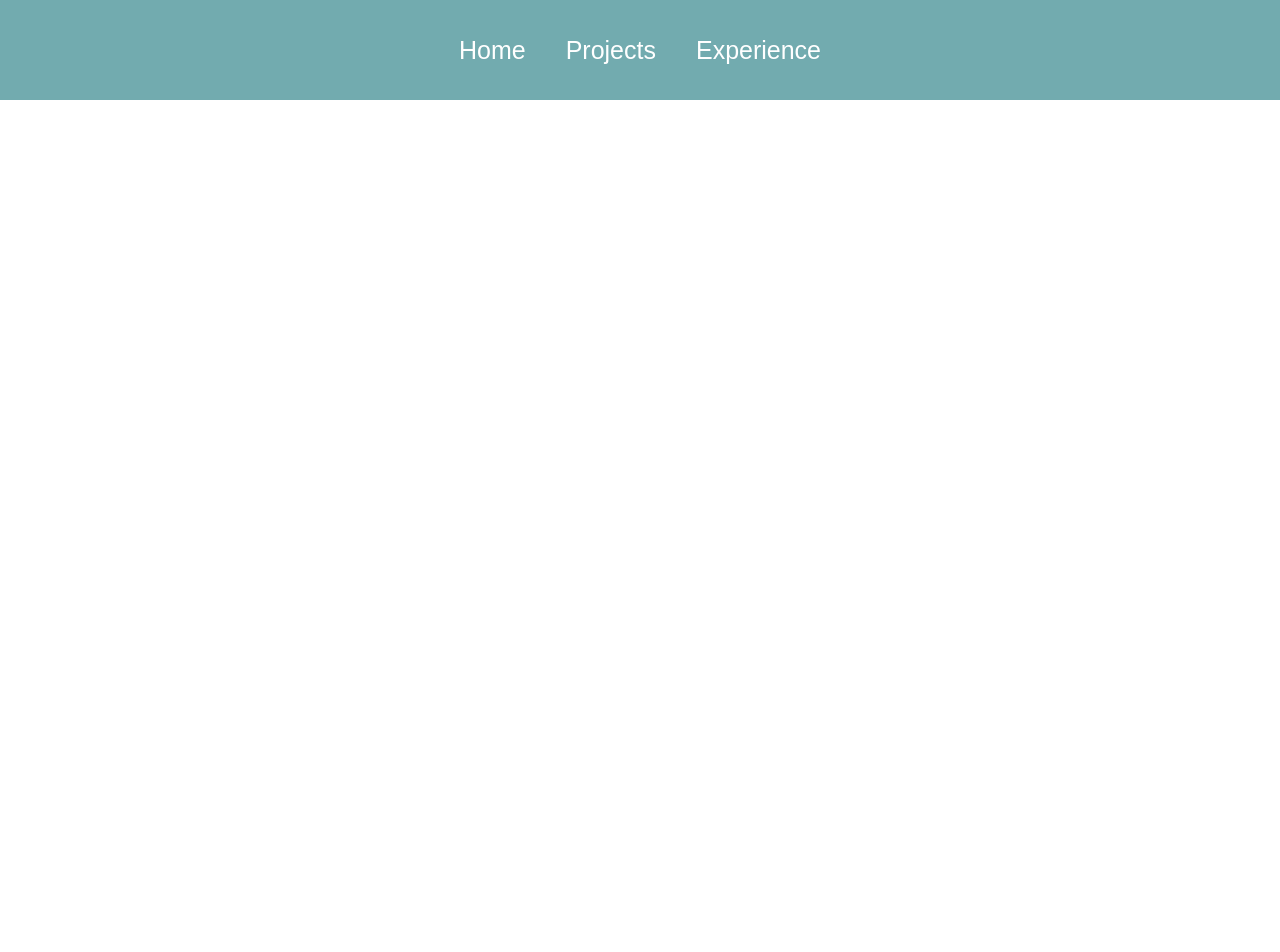
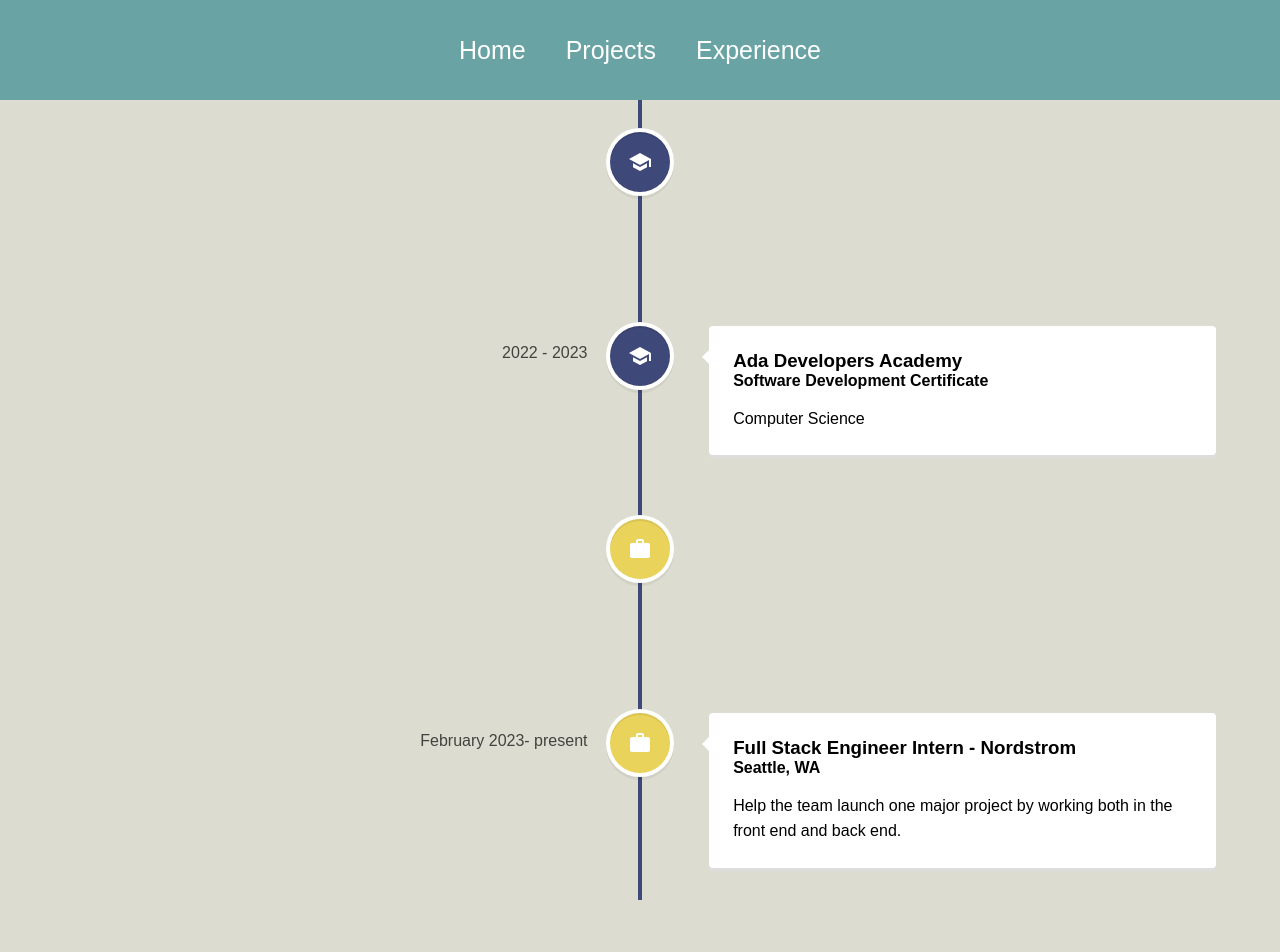
Before and after one commit to Tatianaob/portfolio, a React (Create React App) app: page /experience in a window 1280 px wide. Shown: the top 952 px of the page. Before the commit the page ends 800 px from the top, so only its background shows below. Built offline with nearby package versions, Linux system fonts and the light colour scheme.

Commit message:
Add experience

```diff
--- a/src/App.css
+++ b/src/App.css
@@ -4,7 +4,7 @@
   display: flex;
   flex-direction: column;
   font-family:Arial, Arial, Helvetica, sans-serif;
-  background-color: #f0f0f0;
+  background-color: #dcdcd0;
 }
 
 /* remove padding and margin */
--- a/src/App.js
+++ b/src/App.js
@@ -4,7 +4,7 @@ import Home from "./pages/Home";
 import Experience from './pages/Experience';
 import Projects from './pages/Projects';
 import Navbar from "./components/Navbar";
-
+import Footer from "./components/Footer";
 
 
 function App() {
@@ -14,9 +14,10 @@ function App() {
         <Navbar/>
         <Routes>
           <Route path="/" element={<Home />} />
-          <Route path="/" element={<Projects />} />
-          <Route path="/" element={<Experience />} />
+          <Route path="/projects" element={<Projects />} />
+          <Route path="/experience" element={<Experience />} />
         </Routes>
+        <Footer/>
       </Router>
     </div>
   );
--- /dev/null
+++ b/src/components/Footer.js
@@ -0,0 +1,21 @@
+import React from 'react';
+import InstagramIcon from "@material-ui/icons/Instagram";
+import Twitter from '@material-ui/icons/Twitter';
+import LinkedInIcon from "@material-ui/icons/LinkedIn";
+import EmailIcon from "@material-ui/icons/Email";
+import "../styles/Footer.css";
+
+function Footer() {
+  return (
+    <div className='footer'>
+        <div className='socialMedia'>
+            <InstagramIcon/>
+            <Twitter/>
+            <LinkedInIcon/>
+            <EmailIcon/>
+        </div>
+        <p> &copy; 2023 tatianatech.com</p></div>
+  )
+}
+
+export default Footer
--- a/src/components/Navbar.js
+++ b/src/components/Navbar.js
@@ -1,10 +1,16 @@
-import React, { useState } from "react";
-import { Link } from "react-router-dom";
+import React, { useState, useEffect } from "react";
+import { Link, useLocation } from "react-router-dom";
 import "../styles/Navbar.css";
 import ReorderIcon from "@material-ui/icons/Reorder";
 
 function Navbar() {
   const [expandNavbar, setExpandNavbar] = useState(false);
+
+  const location = useLocation();
+
+  useEffect(() => {
+    setExpandNavbar(false)
+  }, [location]);
 
   return (
     <div className="navbar" id={expandNavbar ? "open" : "close"}>
--- a/src/pages/Experience.js
+++ b/src/pages/Experience.js
@@ -1,7 +1,81 @@
-import React from 'react'
+import React from "react";
+import {
+  VerticalTimeline,
+  VerticalTimelineElement,
+} from "react-vertical-timeline-component";
+import "react-vertical-timeline-component/style.min.css";
+import SchoolIcon from "@material-ui/icons/School";
+import WorkIcon from "@material-ui/icons/Work";
 
-export default function Experience() {
+function Experience() {
   return (
-    <div>Experience</div>
-  )
+    <div className="experience">
+      <VerticalTimeline lineColor="#3e497a">
+        <VerticalTimelineElement
+          className="vertical-timeline-element--education"
+          date="2018 - 2020"
+          iconStyle={{ background: "#3e497a", color: "#fff" }}
+          icon={<SchoolIcon />}
+        >
+          <h3 className="vertical-timeline-element-title">
+            University of Arkansas, Fayetteville, AR.
+          </h3>
+          <h4 className="vertical-timeline-element-subtitle">
+            Bachelor's Degree
+          </h4>
+          <p>  Modern Languages </p>
+        </VerticalTimelineElement>
+        <VerticalTimelineElement
+          className="vertical-timeline-element--education"
+          date="2022 - 2023"
+          iconStyle={{ background: "#3e497a", color: "#fff" }}
+          icon={<SchoolIcon />}
+        >
+          <h3 className="vertical-timeline-element-title">
+            Ada Developers Academy
+          </h3>
+
+          <h4 className="vertical-timeline-element-subtitle">
+            Software Development Certificate
+          </h4>
+
+          <p> Computer Science</p>
+        </VerticalTimelineElement>
+        <VerticalTimelineElement
+          className="vertical-timeline-element--work"
+          date="2018 - 2020"
+          iconStyle={{ background: "#e9d35b", color: "#fff" }}
+          icon={<WorkIcon />}
+        >
+          <h3 className="vertical-timeline-element-title">
+            Spanish Tutor - Private Tutor
+          </h3>
+          <h4 className="vertical-timeline-element-subtitle">
+            Seattle, WA
+          </h4>
+          <p>Provide Spanish lessons and care for individuals</p>
+        </VerticalTimelineElement>
+
+        <VerticalTimelineElement
+          className="vertical-timeline-element--work"
+          date="February 2023- present"
+          iconStyle={{ background: "#e9d35b", color: "#fff" }}
+          icon={<WorkIcon />}
+        >
+          <h3 className="vertical-timeline-element-title">
+            Full Stack Engineer Intern - Nordstrom
+          </h3>
+          <h4 className="vertical-timeline-element-subtitle">
+            Seattle, WA
+          </h4>
+          <p>
+            Help the team launch one major project by working both in the front
+            end and back end.
+          </p>
+        </VerticalTimelineElement>
+      </VerticalTimeline>
+    </div>
+  );
 }
+
+export default Experience;
--- a/src/pages/Home.js
+++ b/src/pages/Home.js
@@ -1,9 +1,46 @@
-import React from 'react'
+import React from "react";
+import LinkedInIcon from "@material-ui/icons/LinkedIn";
+import GithubIcon from "@material-ui/icons/GitHub";
+import EmailIcon from "@material-ui/icons/Email";
+import "../styles/Home.css";
 
 function Home() {
   return (
-    <div>Home</div>
-  )
+    <div className="home">
+      <div className="about">
+        <h2>Hola, my name is Tatiana</h2>
+        <div className="prompt">
+          <p>
+            A software developer student with a passion for learning and
+            creating
+          </p>
+          <EmailIcon />
+          <LinkedInIcon />
+          <GithubIcon />
+        </div>
+      </div>
+      <div className="skills">
+        {" "}
+        <h1>Skills</h1>
+        <ol className="list">
+          <li className="item">
+            <h2> Front-End</h2>
+            <span>
+              ReactJS, HTML, CSS, NPM, MaterialUI, Yarn, WebPack, Redux, RTK{" "}
+            </span>
+          </li>
+          <li className="item">
+            <h2> Back-End</h2>
+            <span>Postgres, Flask, NestJS </span>
+          </li>
+          <li className="item">
+            <h2>Programming Languages</h2>
+            <span>Python, JavaScript, TypeScript</span>
+          </li>
+        </ol>
+      </div>
+    </div>
+  );
 }
 
-export default Home
+export default Home;
--- a/src/styles/Home.css
+++ b/src/styles/Home.css
@@ -13,7 +13,7 @@
     justify-content: center;
     align-items: center;
     text-align: center;
-    background-color: #442e20dc;
+    background-color: #9a108fdc;
     color: #f0f0f0;
   }
 
```
